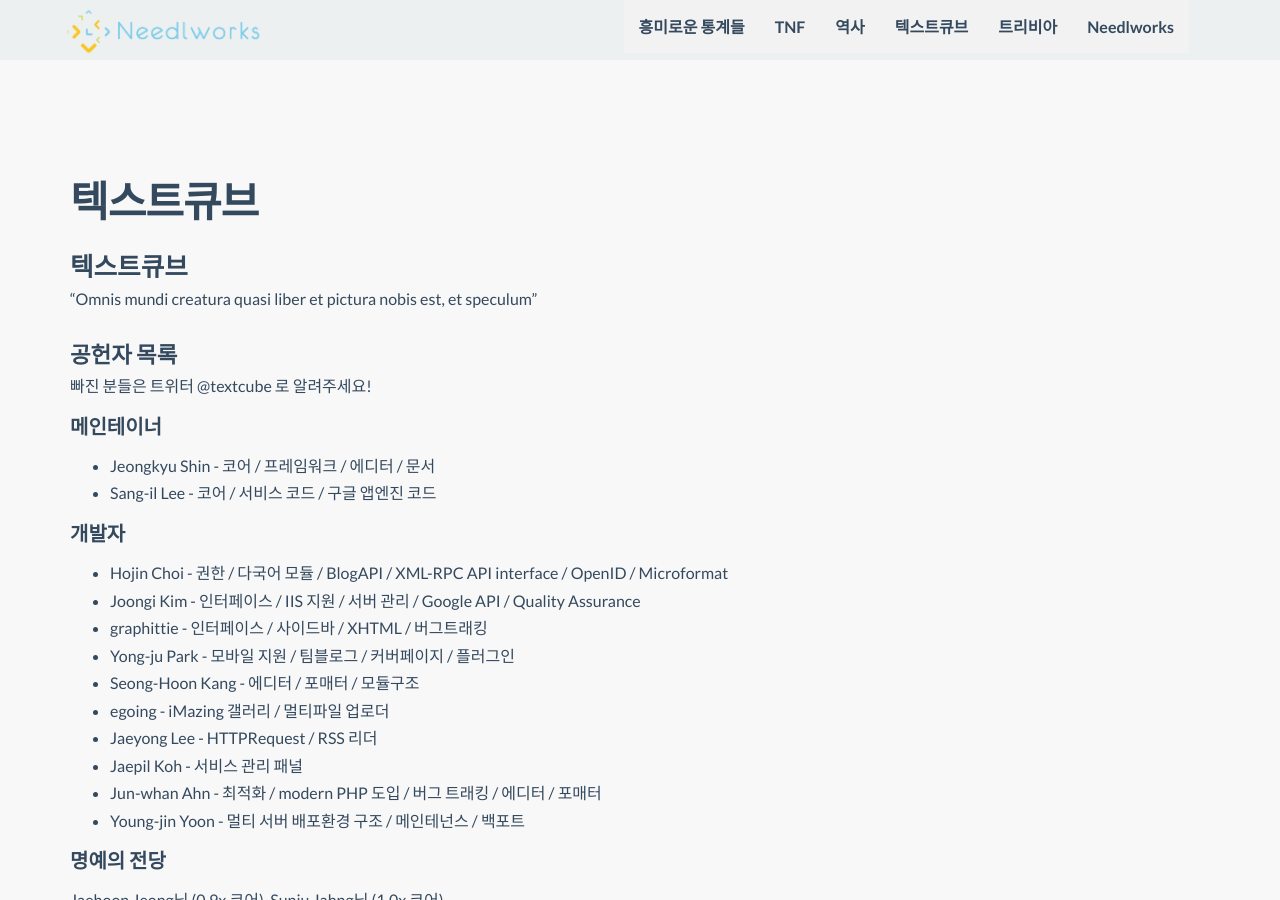
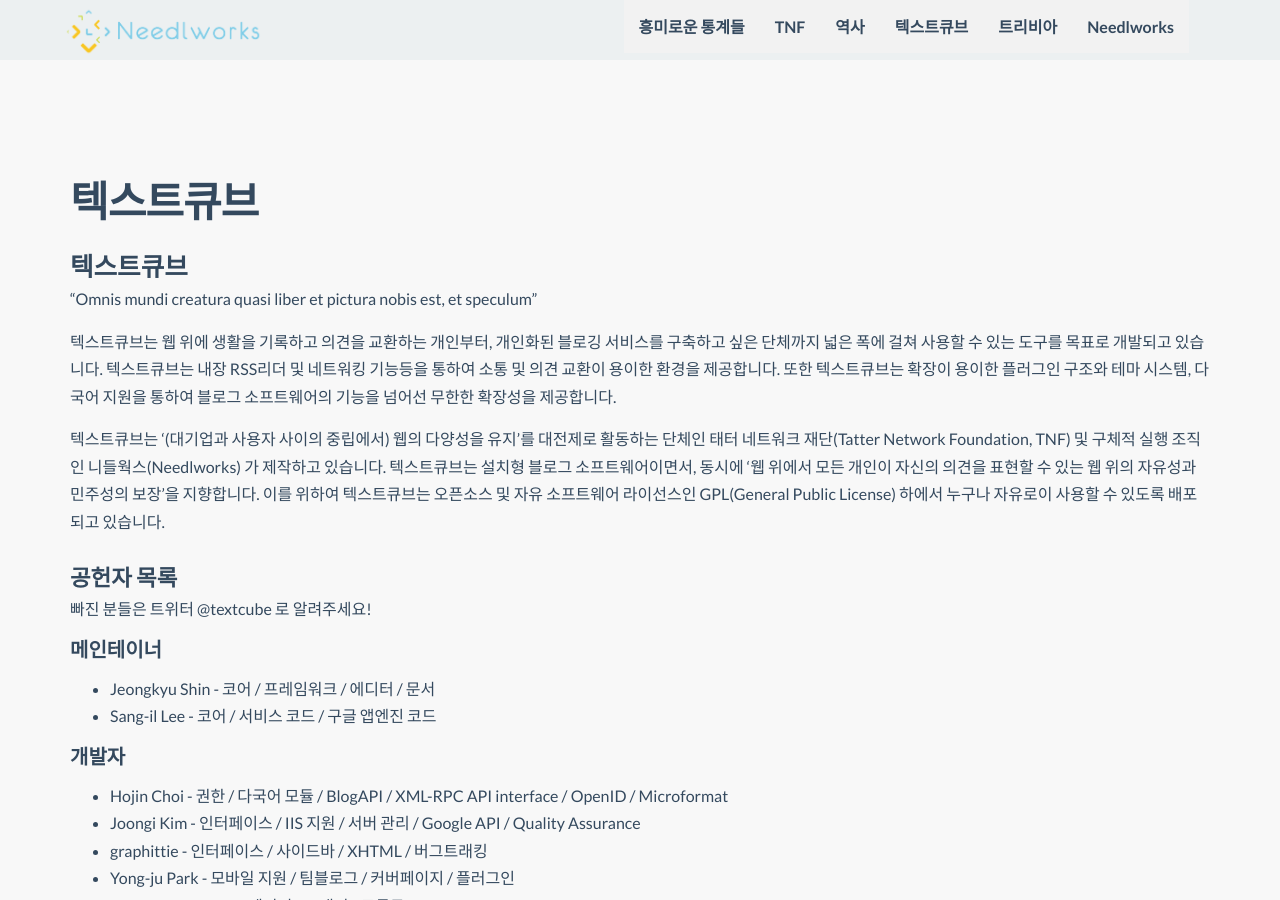
Before and after one commit to Needlworks/10yr-anniversary, a Jekyll site: the page built from textcube.md, in a window 1280 px wide and 900 px high. Built offline with Jekyll 4.4.1, drawn with Linux system fonts in a browser that asks for light colours; nearby versions of some CDN libraries; some of the changed text lies outside the part shown.

```diff
--- a/_includes/footer.html
+++ b/_includes/footer.html
@@ -12,6 +12,7 @@
       <div class="col-md-7">
         <h3 class="footer-title">TNF / Needlworks Anniversary Page</h3>
         <p>{{site.description}}</p>
+        <p>Created by daybreaker, inureyes, gofeel, mcfuture, lunamoth</p>
 
         <!-- LICENSE -->
         <a rel="cc:attributionURL" href="http://www.andreagalanti.it/flatfy" property="dc:title">Flatfy Theme </a> by
--- a/textcube.md
+++ b/textcube.md
@@ -8,6 +8,10 @@ permalink: /textcube/
 ======
 
 "Omnis mundi creatura quasi liber et pictura nobis est, et speculum"
+
+텍스트큐브는 웹 위에 생활을 기록하고 의견을 교환하는 개인부터, 개인화된 블로깅 서비스를 구축하고 싶은 단체까지 넓은 폭에 걸쳐 사용할 수 있는 도구를 목표로 개발되고 있습니다. 텍스트큐브는 내장 RSS리더 및 네트워킹 기능등을 통하여 소통 및 의견 교환이 용이한 환경을 제공합니다. 또한 텍스트큐브는 확장이 용이한 플러그인 구조와 테마 시스템, 다국어 지원을 통하여 블로그 소프트웨어의 기능을 넘어선 무한한 확장성을 제공합니다.
+
+텍스트큐브는 '(대기업과 사용자 사이의 중립에서) 웹의 다양성을 유지'를 대전제로 활동하는 단체인 태터 네트워크 재단(Tatter Network Foundation, TNF) 및 구체적 실행 조직인 니들웍스(Needlworks) 가 제작하고 있습니다. 텍스트큐브는 설치형 블로그 소프트웨어이면서, 동시에 '웹 위에서 모든 개인이 자신의 의견을 표현할 수 있는 웹 위의 자유성과 민주성의 보장'을 지향합니다. 이를 위하여 텍스트큐브는 오픈소스 및 자유 소프트웨어 라이선스인 GPL(General Public License) 하에서 누구나 자유로이 사용할 수 있도록 배포되고 있습니다.
 
 공헌자 목록
 ---------
```
